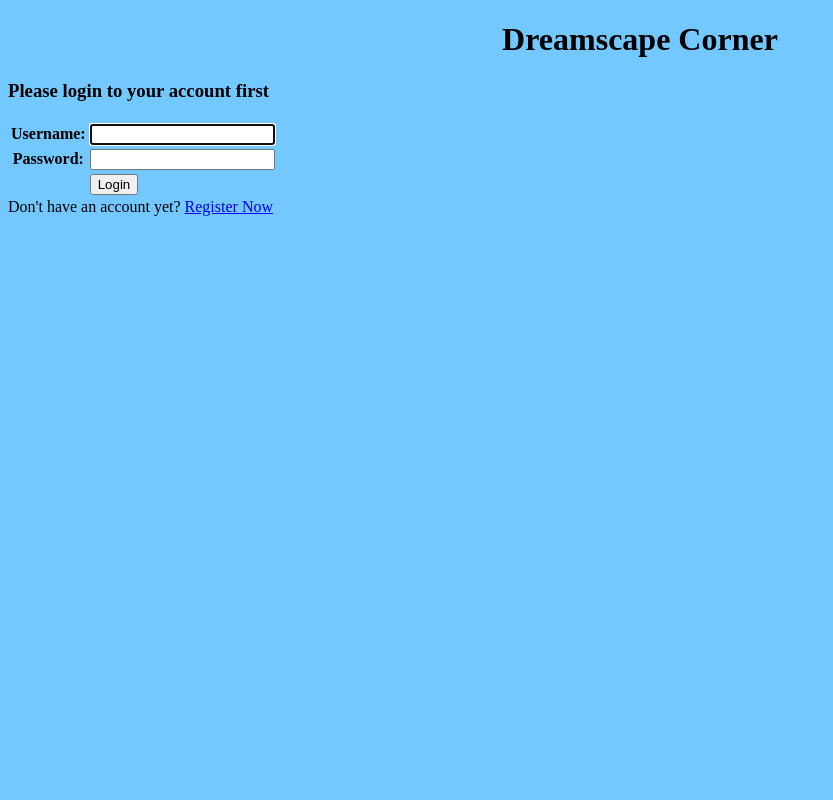
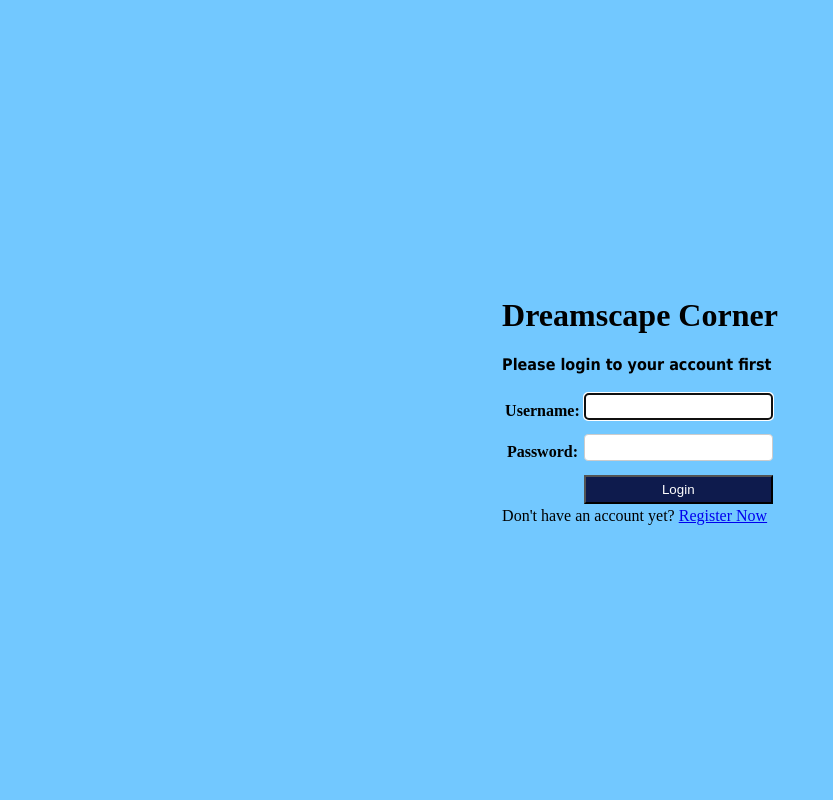
Before and after one commit to stefarion/dreamscape-corner, a Django app: page /login/ in a window 1280 px wide. Shown: the whole page, without its empty margins (0-833 px from the left). Run offline with Django 5.2, Linux system fonts and the light colour scheme.

Commit message:
style: Change login page

```diff
--- a/main/templates/login.html
+++ b/main/templates/login.html
@@ -5,6 +5,39 @@
 {% endblock meta %}
 
 {% block content %}
+
+<style>
+body {
+    display: flex;
+    justify-content: center;
+    align-items: center;
+    height: 100vh;
+    margin: 0;
+}
+
+h3 {
+    font-family: 'Tahoma', sans-serif;
+    font-size: 16px;
+}
+
+input[type="text"], input[type="password"] {
+    width: 100%;
+    padding: 5px;
+    margin-bottom: 10px;
+    border: 1px solid #ccc;
+    border-radius: 4px;
+    box-sizing: border-box;
+}
+
+.btn {
+    background-color: #0e1b4d;
+    color: white;
+    padding: 5px;
+    width: 100%;
+    cursor: pointer;
+}
+</style>
+
 <div class="login">
   <h1 style="text-align: center;">Dreamscape Corner</h1>
   <h3>Please login to your account first</h3>
```
